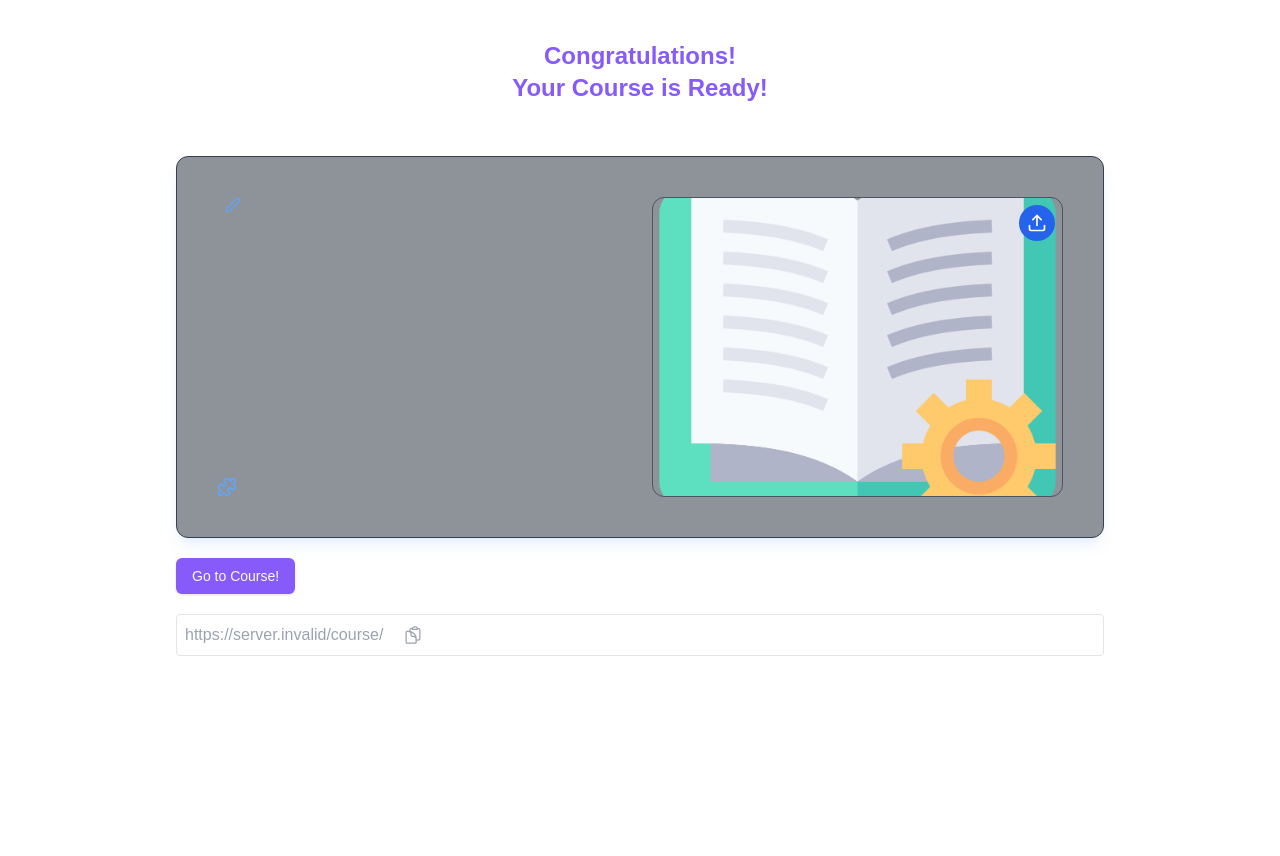
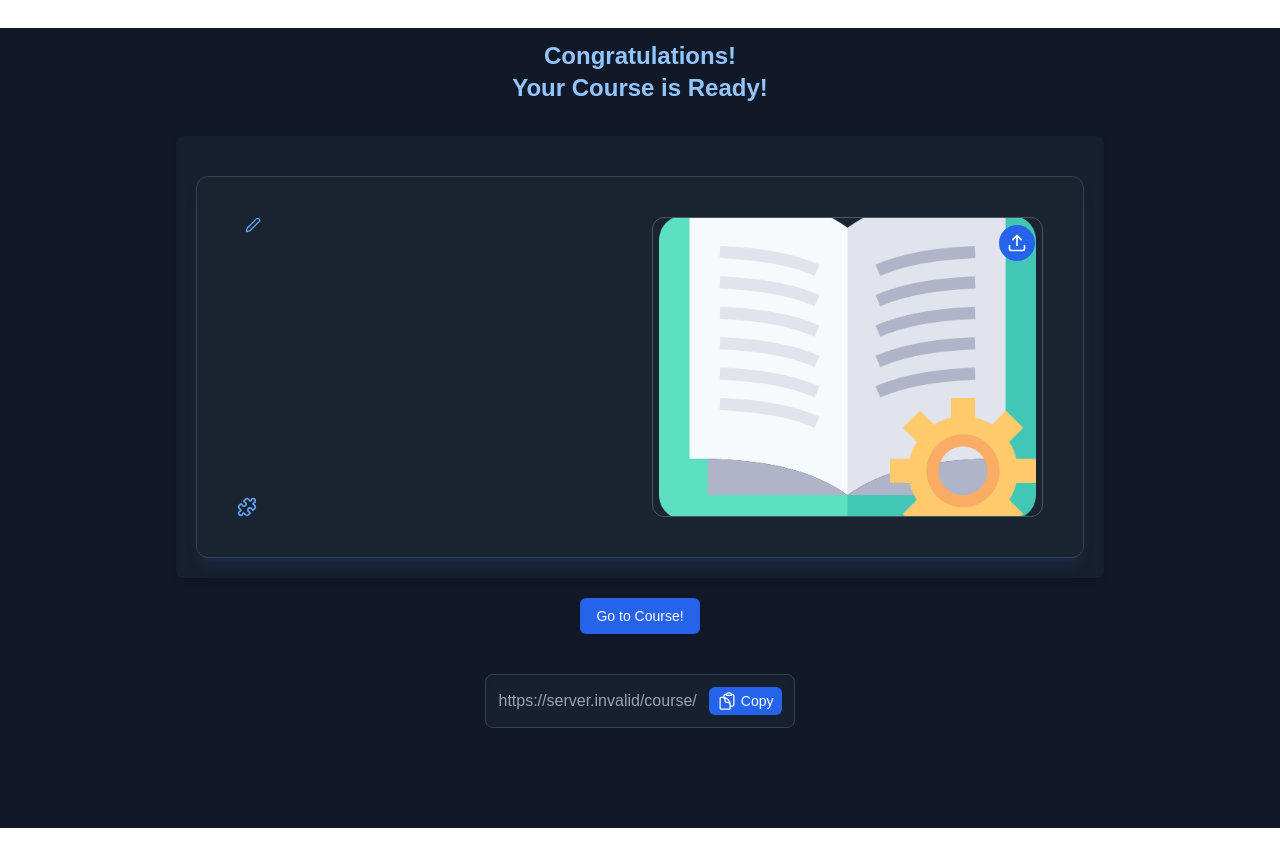
Before and after one commit to shazariuss/diplom-test, a Next.js app: page /create-course/1/finish in a window 1280 px wide. Before the commit the page ends 800 px from the top, so only its background shows below. Built offline with nearby package versions, Linux system fonts and the light colour scheme; no server answers; the database is empty.

Commit message:
finish page enhanced and precode removed

```diff
--- a/app/create-course/[courseId]/finish/page.jsx
+++ b/app/create-course/[courseId]/finish/page.jsx
@@ -9,14 +9,16 @@ import { useRouter } from "next/navigation";
 import { HiOutlineClipboardDocument } from "react-icons/hi2";
 import Link from "next/link";
 import { Button } from "@/components/ui/button";
+import { motion } from "framer-motion";
 
 const FinishScreen = ({ params }) => {
     const { user } = useUser();
     const [course, setCourse] = useState([]);
+    const [copied, setCopied] = useState(false); // For copy feedback
     const router = useRouter();
 
     useEffect(() => {
-        params && getCourse();
+        if (params && user) getCourse();
     }, [params, user]);
 
     const getCourse = async () => {
@@ -32,38 +34,87 @@ const FinishScreen = ({ params }) => {
                     )
                 )
             );
+        setCourse(result[0]);
+    };
 
-        setCourse(result[0]);
-        // console.log(result);
+    // Handle copy to clipboard with feedback
+    const handleCopy = async () => {
+        const url = `${process.env.NEXT_PUBLIC_HOST_NAME}/course/${course?.courseId}`;
+        try {
+            await navigator.clipboard.writeText(url);
+            setCopied(true);
+            setTimeout(() => setCopied(false), 2000); // Reset after 2 seconds
+        } catch (err) {
+            console.error("Failed to copy:", err);
+        }
     };
+
     return (
-        <div className="px-10 md:px-20 lg:px-44 my-7 flex flex-col gap-5">
-            <h2 className="text-center font-bold text-2xl my-3 text-primary">
+        <motion.div
+            initial={{ opacity: 0, y: 20 }}
+            animate={{ opacity: 1, y: 0 }}
+            transition={{ duration: 0.6 }}
+            className="px-10 md:px-20 lg:px-44 my-7 flex flex-col gap-5 min-h-screen bg-gray-900 text-gray-200"
+        >
+            {/* Congratulations Header */}
+            <motion.h2
+                initial={{ opacity: 0, scale: 0.95 }}
+                animate={{ opacity: 1, scale: 1 }}
+                transition={{ duration: 0.7, delay: 0.2 }}
+                className="text-center font-bold text-2xl my-3 text-blue-300"
+            >
                 Congratulations! <br />
                 Your Course is Ready!
-            </h2>
-            <CourseBasicInfo
-                course={course}
-                refreshData={() => console.log()}
-            />
-            <Link href={`/course/` + course?.courseId}>
-                <Button>Go to Course!</Button>
-            </Link>
-            <h2 className="text-center text-gray-400 border p-2 rounded flex gap-5 items-center">
-                {process.env.NEXT_PUBLIC_HOST_NAME}/course/
-                {course?.courseId}
-                <HiOutlineClipboardDocument
-                    className="h-5 w-5 cursor-pointer"
-                    onClick={async () =>
-                        await navigator.clipboard.writeText(
-                            process.env.NEXT_PUBLIC_HOST_NAME +
-                                "/course/" +
-                                course?.courseId
-                        )
-                    }
-                />
-            </h2>
-        </div>
+            </motion.h2>
+
+            {/* Course Info */}
+            <motion.div
+                initial={{ opacity: 0, y: 20 }}
+                animate={{ opacity: 1, y: 0 }}
+                transition={{ duration: 0.5, delay: 0.3 }}
+                className="rounded-lg bg-gray-800/50 p-5 shadow-md backdrop-blur-sm"
+            >
+                <CourseBasicInfo course={course} refreshData={() => {}} />
+            </motion.div>
+
+            {/* Go to Course Button */}
+            <motion.div
+                initial={{ opacity: 0, y: 20 }}
+                animate={{ opacity: 1, y: 0 }}
+                transition={{ duration: 0.5, delay: 0.4 }}
+                className="flex justify-center"
+            >
+                <Link href={`/course/${course?.courseId}`}>
+                    <Button className="bg-blue-600 hover:bg-blue-500 text-white font-medium py-2 px-4 rounded-md transition-all">
+                        Go to Course!
+                    </Button>
+                </Link>
+            </motion.div>
+
+            {/* Course URL with Copy Button */}
+            <motion.div
+                initial={{ opacity: 0, y: 20 }}
+                animate={{ opacity: 1, y: 0 }}
+                transition={{ duration: 0.5, delay: 0.5 }}
+                className="flex justify-center items-center gap-3 mt-5"
+            >
+                <div className="text-center text-gray-400 border border-gray-700 p-3 rounded-lg bg-gray-800/50 shadow-inner flex items-center gap-3">
+                    <span className="truncate max-w-xs">
+                        {process.env.NEXT_PUBLIC_HOST_NAME}/course/
+                        {course?.courseId}
+                    </span>
+                    <motion.button
+                        whileHover={{ scale: 1.1 }}
+                        whileTap={{ scale: 0.95 }}
+                        onClick={handleCopy}
+                        className="flex items-center rounded-md bg-blue-600 px-2 py-1 text-sm text-white transition-all hover:bg-blue-500 focus:outline-none focus:ring-2 focus:ring-blue-500/50"
+                    >
+                        <HiOutlineClipboardDocument className="h-5 w-5 mr-1" />
+                        {copied ? "Copied!" : "Copy"}
+                    </motion.button>
+                </div>
+            </motion.div>
+        </motion.div>
     );
 };
 
--- a/app/create-course/[courseId]/page.jsx
+++ b/app/create-course/[courseId]/page.jsx
@@ -334,7 +334,7 @@ function CourseLayout({ params }) {
                     }
 
                     try {
-                        const PROMPT = `Explain the concept in Detail on Topic: ${course?.name}, Chapter: ${chapter?.chapterName}, in JSON Format with a list of arrays with fields as title, explanation on given chapter in detail, Code Example (Code field in <precode> format) if applicable in Uzbek. Ensure all special characters (e.g., newlines, backslashes, quotes) in code examples are properly escaped for valid JSON.`;
+                        const PROMPT = `Explain the concept in Detail on Topic: ${course?.name}, Chapter: ${chapter?.chapterName}, in JSON Format with a list of arrays with fields as title, explanation on given chapter in detail, Code Example if applicable in Uzbek. Ensure all special characters (e.g., newlines, backslashes, quotes) in code examples are properly escaped for valid JSON.`;
                         const result =
                             await GenerateChapterContent_AI.sendMessage(PROMPT);
                         const rawText = result.response?.text();
```
